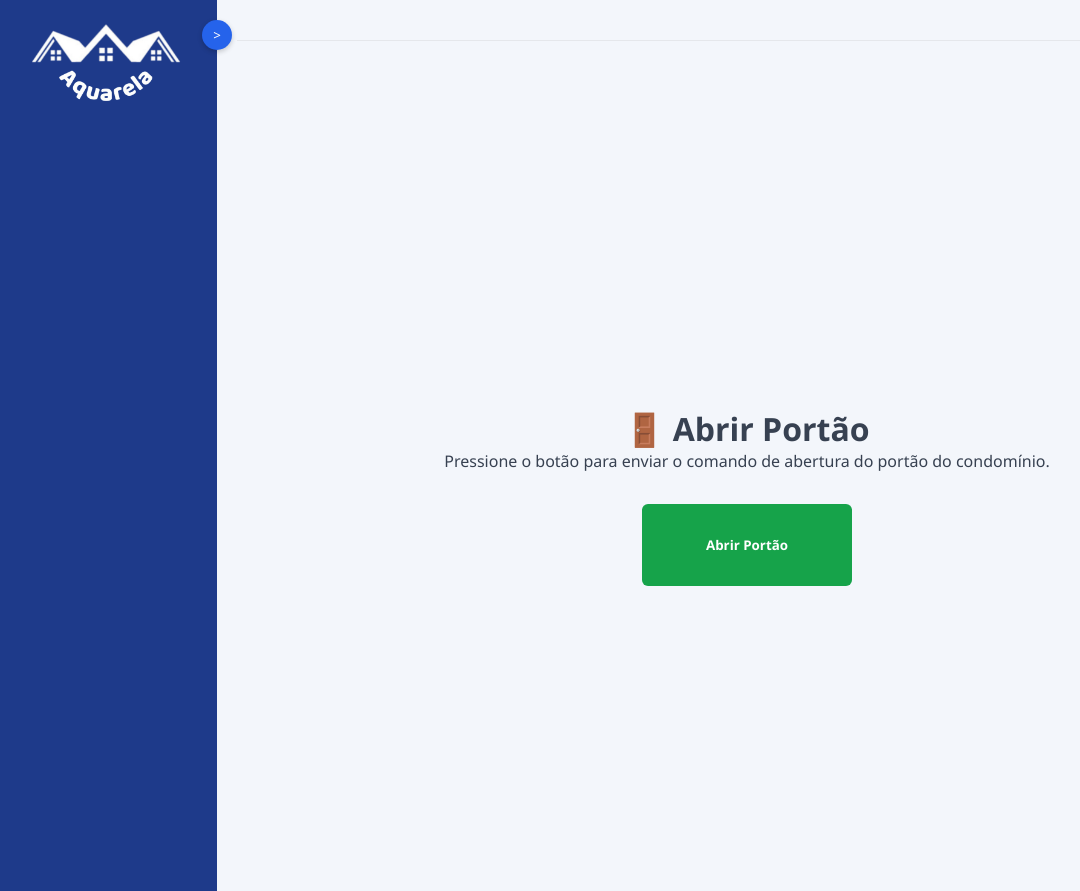
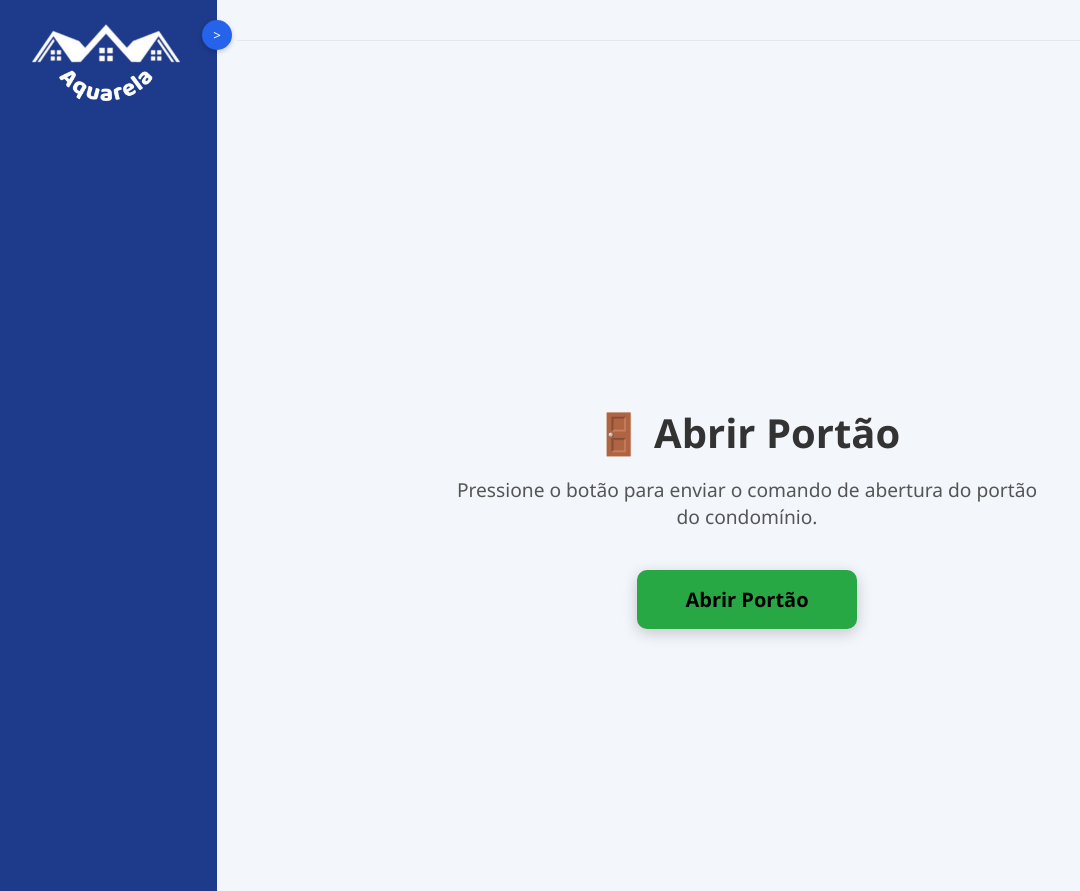
Before and after one commit to DigogSXD/CondoIQ, a Python web app: template templates/abrir_portao.html in a window 1280 px wide. Shown: the whole page, without its empty margins (3-1083 px from the left). Run offline with Jinja, Linux system fonts and the light colour scheme; the template is opened without the code that fills it, so the values that code supplies are empty.

Commit message:
Update abrir_portao.html

```diff
--- a/templates/abrir_portao.html
+++ b/templates/abrir_portao.html
@@ -4,17 +4,60 @@
 
 {% block content %}
 <style>
-    /* Estilo para alinhar o conteúdo verticalmente */
+    /* Estilo para o contêiner principal */
     .content-wrapper {
         display: flex;
         flex-direction: column;
-        align-items: center; /* Centraliza horizontalmente o conteúdo */
-        justify-content: center; /* Centraliza verticalmente o conteúdo */
-        height: 100%;
+        align-items: center; /* Centraliza horizontalmente */
+        justify-content: center; /* Centraliza verticalmente */
+        min-height: 100vh; /* Altura total da tela */
+        padding: 1rem;
     }
+
+    /* Estilo para o texto principal */
     .main-text {
         text-align: center;
-        margin-bottom: 2rem; /* Adiciona um espaço entre o texto e o botão */
+        margin-bottom: 2.5rem;
+    }
+
+    /* Estilo para o título */
+    .main-text h1 {
+        font-size: 2.5rem;
+        color: #333;
+        font-weight: bold;
+        margin-bottom: 1rem;
+    }
+
+    /* Estilo para o parágrafo */
+    .main-text p {
+        font-size: 1.2rem;
+        color: #555;
+        max-width: 600px;
+    }
+
+    /* Estilo para o botão */
+    .btn-custom {
+        background-color: #28a745;
+        border: none;
+        padding: 1rem 3rem;
+        font-size: 1.25rem;
+        font-weight: 600;
+        border-radius: 10px;
+        transition: all 0.3s ease;
+        box-shadow: 0 4px 15px rgba(0, 0, 0, 0.2);
+    }
+
+    /* Efeito hover no botão */
+    .btn-custom:hover {
+        background-color: #218838;
+        transform: translateY(-2px);
+        box-shadow: 0 6px 20px rgba(0, 0, 0, 0.3);
+    }
+
+    /* Efeito ao clicar no botão */
+    .btn-custom:active {
+        transform: translateY(0);
+        box-shadow: 0 2px 10px rgba(0, 0, 0, 0.2);
     }
 </style>
 
@@ -26,9 +69,7 @@
 
     <div>
         <form method="POST" action="{{ url_for('abrir_portao') }}">
-            <button type="submit" class="btn btn-success btn-lg" style="padding: 2rem 4rem;">
-                Abrir Portão
-            </button>
+            <button type="submit" class="btn btn-custom">Abrir Portão</button>
         </form>
     </div>
 </div>
```
